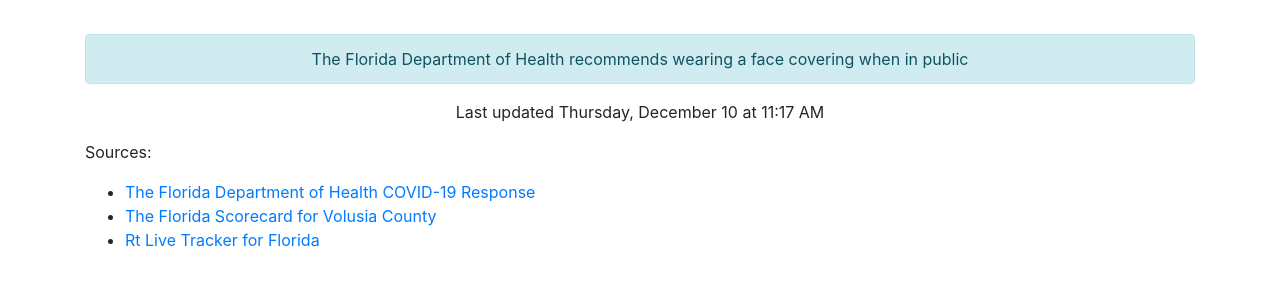
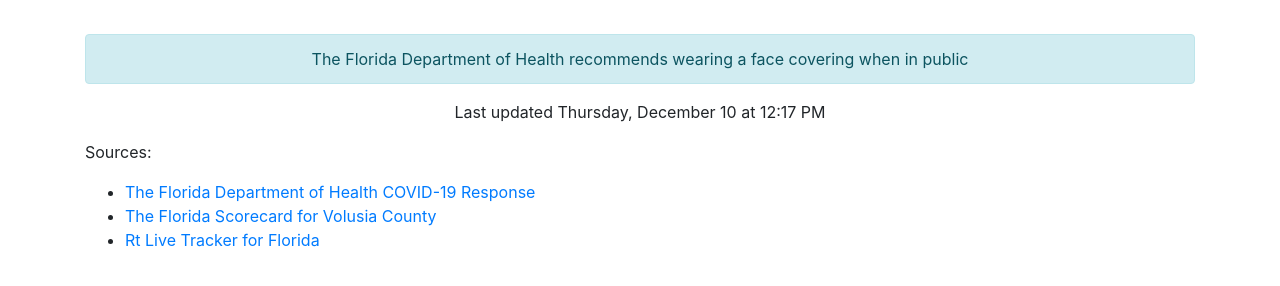
Before and after one commit to thinkjson/timeforchurch, a Jekyll site: the page built from index.md, in a window 1280 px wide. Shown: the part 586-872 px from the top of the page. Built offline with Jekyll 4.4.1, drawn with Linux system fonts in a browser that asks for light colours; our own code applies the rules of GitHub Pages for plain Markdown files.

Commit message:
Updating data

```diff
--- a/_includes/data.html
+++ b/_includes/data.html
@@ -10,4 +10,4 @@
     <div class="outcome text-success">YES</div>
     <div class="alert alert-info" role="alert">The Florida Department of Health recommends wearing a face covering when in public</div>
 
-    <p>Last updated Thursday, December 10 at 11:17 AM</p>
+    <p>Last updated Thursday, December 10 at 12:17 PM</p>
```
